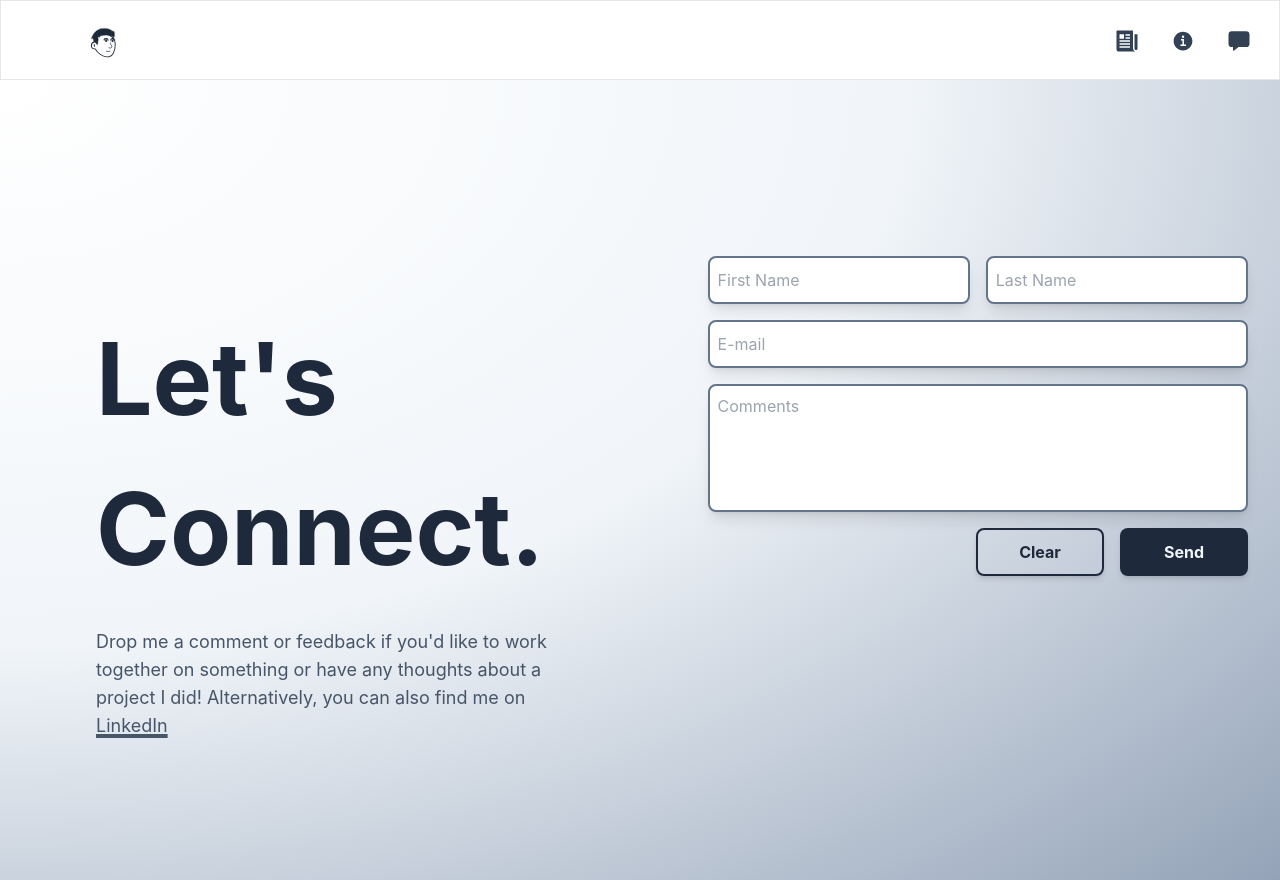
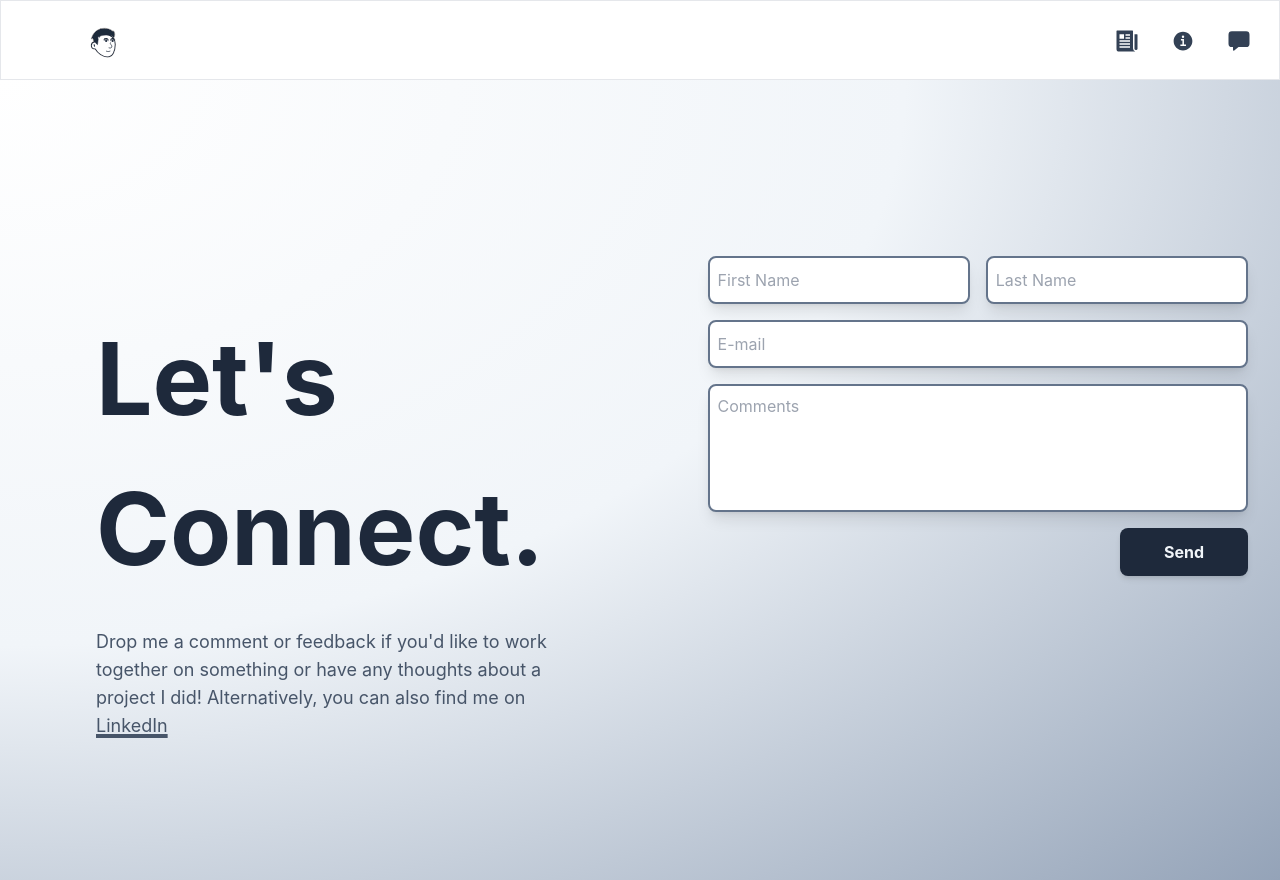
Before and after one commit to Joentze/hellojoen, a React (Create React App) app: page /feedback in a window 1280 px wide. Built offline with nearby package versions, Linux system fonts and the light colour scheme.

Commit message:
feat: added feedback success response

```diff
--- a/src/components/hero/FeedbackHeroLayout.tsx
+++ b/src/components/hero/FeedbackHeroLayout.tsx
@@ -1,7 +1,8 @@
 import React from 'react'
-import { IoArrowDown, IoSearch } from 'react-icons/io5'
+import { IoArrowDown, IoNewspaperSharp, IoSearch } from 'react-icons/io5'
 import ProjectCard from '../card/ProjectCard'
 interface IHeroLayout {
+  isSend: boolean
   engageBtnFn?: () => Promise<void>
   connectBtnFn?: () => Promise<void>
   SetFirstName: React.Dispatch<React.SetStateAction<string>>
@@ -10,7 +11,7 @@ interface IHeroLayout {
   SetFeedback: React.Dispatch<React.SetStateAction<string>>
 }
 
-const FeedbackHeroLayout: React.FC<IHeroLayout> = ({ engageBtnFn, connectBtnFn, SetFirstName, SetLastName, SetEmail, SetFeedback }): React.ReactElement => {
+const FeedbackHeroLayout: React.FC<IHeroLayout> = ({ isSend, engageBtnFn, connectBtnFn, SetFirstName, SetLastName, SetEmail, SetFeedback }): React.ReactElement => {
   return <div className='w-full h-screen top-0 left-0 flex select-none bg-[radial-gradient(ellipse_at_top_left,_var(--tw-gradient-stops))] from-white via-slate-100 to-slate-400'>
     <div className="flex flex-col md:flex-row w-full h-screen">
       <div className='text-left w-full px-10 pt-10 md:pt-56 md:px-24 px-8'>
@@ -21,7 +22,11 @@ const FeedbackHeroLayout: React.FC<IHeroLayout> = ({ engageBtnFn, connectBtnFn,
         </p>
       </div>
       <div className='w-full flex h-96 md:h-screen p-8 overflow-y-scroll scrollbar-style-none pb-40'>
-        <div className='w-full h-fit m-auto flex flex-col gap-4'>
+        {isSend
+          ? <div className='m-auto text-center flex flex-col'>
+            <p className='text-lg text-slate-600'>Meanwhile, check out my projects <a href='/projects'><u className='decoration-4 hover:decoration-2 ease-in-out duration-200'>here</u></a></p>
+          </div>
+          : <div className='w-full h-fit m-auto flex flex-col gap-4'>
             <div className='m-auto flex flex-row w-full gap-4'>
               <input
                 className='flex-grow border border-2 border-slate-500 h-12 rounded-lg w-full gap-4 p-2 focus:border-slate-800 shadow-lg'
@@ -48,16 +53,13 @@ const FeedbackHeroLayout: React.FC<IHeroLayout> = ({ engageBtnFn, connectBtnFn,
               />
               <div className='flex flex-row gap-4'>
                 <div className='flex-grow'/>
-              <button
-                className='ease-in duration-100 active:text-slate-300 active:bg-slate-700 shadow shadow-md hover:shadow-lg w-32 border border-slate-800 text-slate-800 border-2 h-12 font-bold rounded-lg hover:bg-slate-800 hover:text-slate-100'
-                onClick={connectBtnFn}
-              >Clear</button>
+
                 <button
                   className='ease-in duration-100 active:text-slate-300 active:bg-slate-700 shadow shadow-md hover:shadow-lg w-32 bg-slate-800 text-slate-100 h-12 font-bold rounded-lg'
                   onClick={engageBtnFn}>Send</button>
               </div>
             </div>
-        </div>
+          </div>}
       </div>
     </div>
   </div>
--- a/src/components/pages/FeedbackPage.tsx
+++ b/src/components/pages/FeedbackPage.tsx
@@ -8,7 +8,7 @@ const HomePage = (): React.ReactElement => {
   const [lastName, setLastName] = useState<string>('')
   const [email, setEmail] = useState<string>('')
   const [feedback, setFeedback] = useState<string>('')
-
+  const [isSend, setIsSend] = useState<boolean>(false)
   const postMessage = async (): Promise<void> => {
     if (!([firstName, lastName, email, feedback].every(item => item !== undefined && typeof (item) === 'string'))) return
     const response = await postFeedback({
@@ -16,7 +16,20 @@ const HomePage = (): React.ReactElement => {
       email,
       feedback
     })
+    if (response) {
+      setIsSend(true)
+    }
   }
-  return <><NavBar/><FeedbackHeroLayout engageBtnFn={postMessage} SetFeedback={setFeedback} SetFirstName={setFirstName} SetEmail={setEmail} SetLastName={setLastName}/></>
+  return <>
+    <NavBar/>
+    <FeedbackHeroLayout
+      isSend={isSend}
+      engageBtnFn={postMessage}
+      SetFeedback={setFeedback}
+      SetFirstName={setFirstName}
+      SetEmail={setEmail}
+      SetLastName={setLastName}
+    />
+  </>
 }
 export default HomePage
```
Lines whose indentation alone changed are shown as unchanged.
